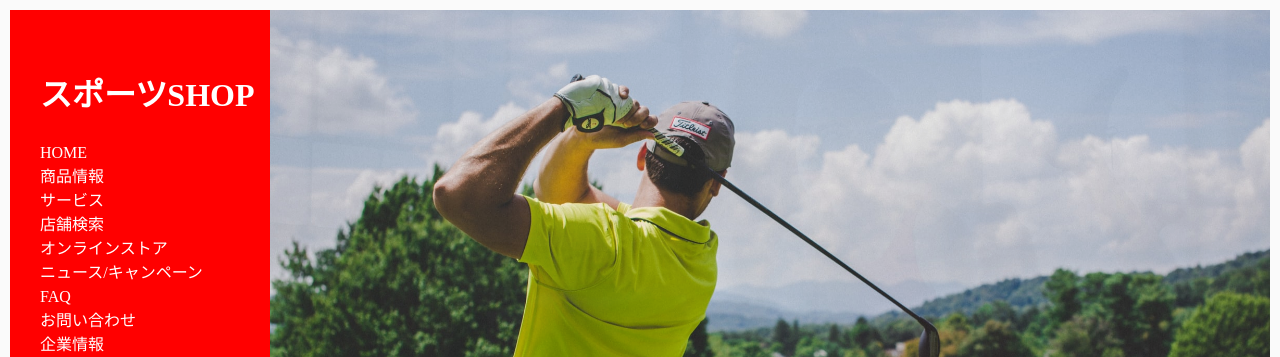
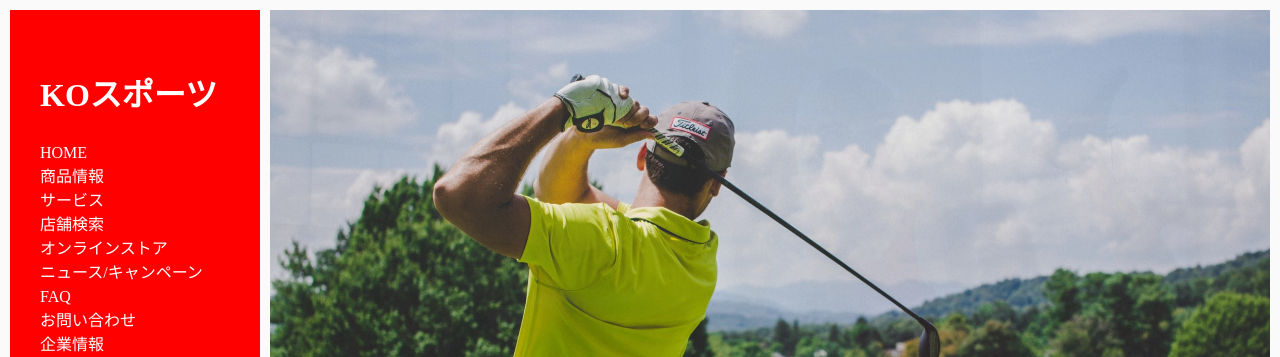
Before and after one commit to Onaka-Bizacct/Onaka-Bizacct.github.io, a plain HTML site: page sport shop/index.html in a window 1280 px wide. Shown: the top 357 px of the page. Drawn offline with nearby package versions, Linux system fonts and the light colour scheme.

Commit message:
Update index.html

```diff
--- a/sport shop/index.html
+++ b/sport shop/index.html
@@ -5,7 +5,7 @@
     <meta charset="UTF-8">
     <meta http-equiv="X-UA-Compatible" content="IE=edge">
     <meta name="viewport" content="width=device-width, initial-scale=1.0">
-    <title>スポーツSHOP</title>
+    <title>KOスポーツ</title>
     <link rel="stylesheet" href="./CSS/sanitize.css">
     <link rel="stylesheet" href="https://unpkg.com/swiper/swiper-bundle.min.css" />
     <link rel="stylesheet" href="./CSS/common.css">
@@ -14,7 +14,7 @@
 <body>
     <div class="wrapper">
         <div id="main-nav">
-            <h1 id="logo">スポーツSHOP</h1>
+            <h1 id="logo">KOスポーツ</h1>
             <nav>
                 <ul>
                     <li><a href="#">HOME</a></li>
```
